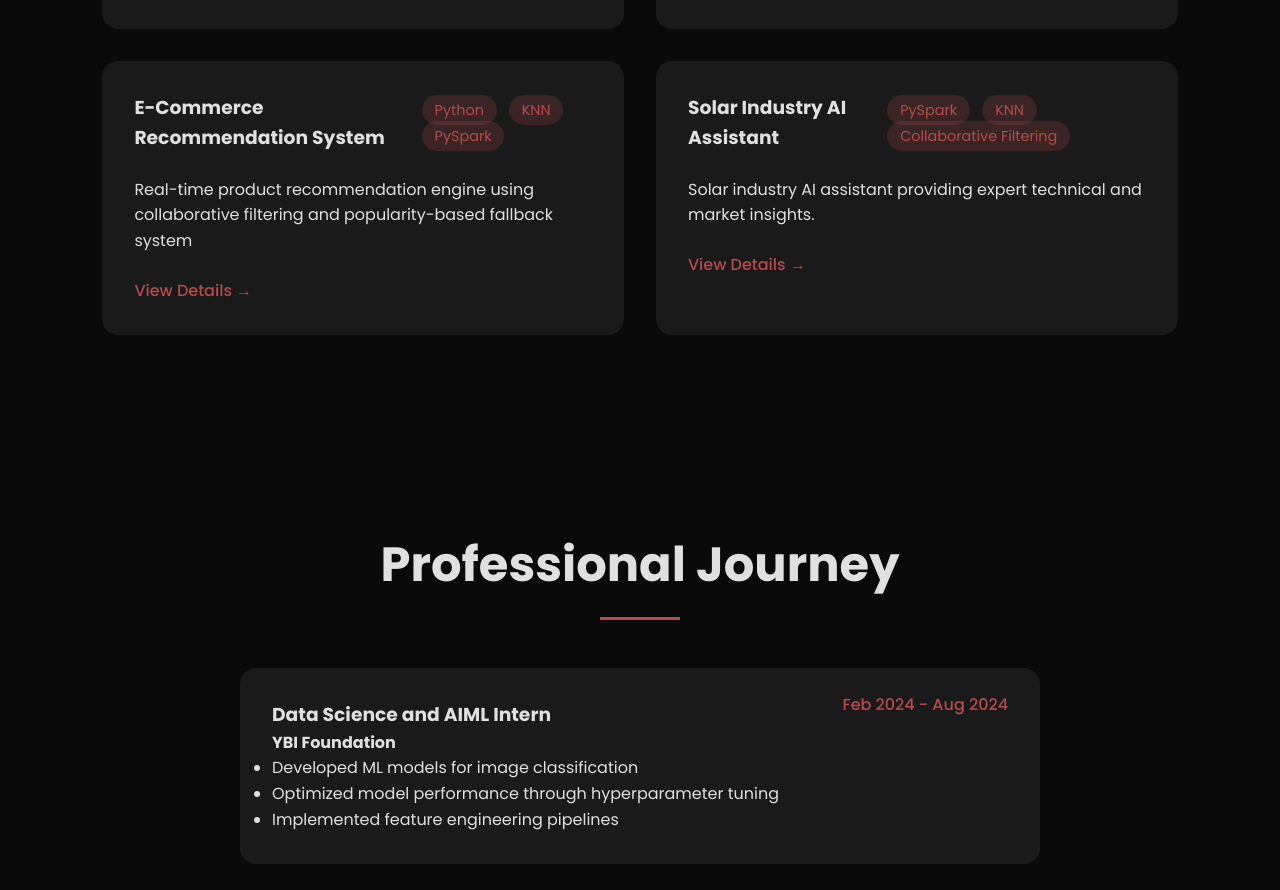
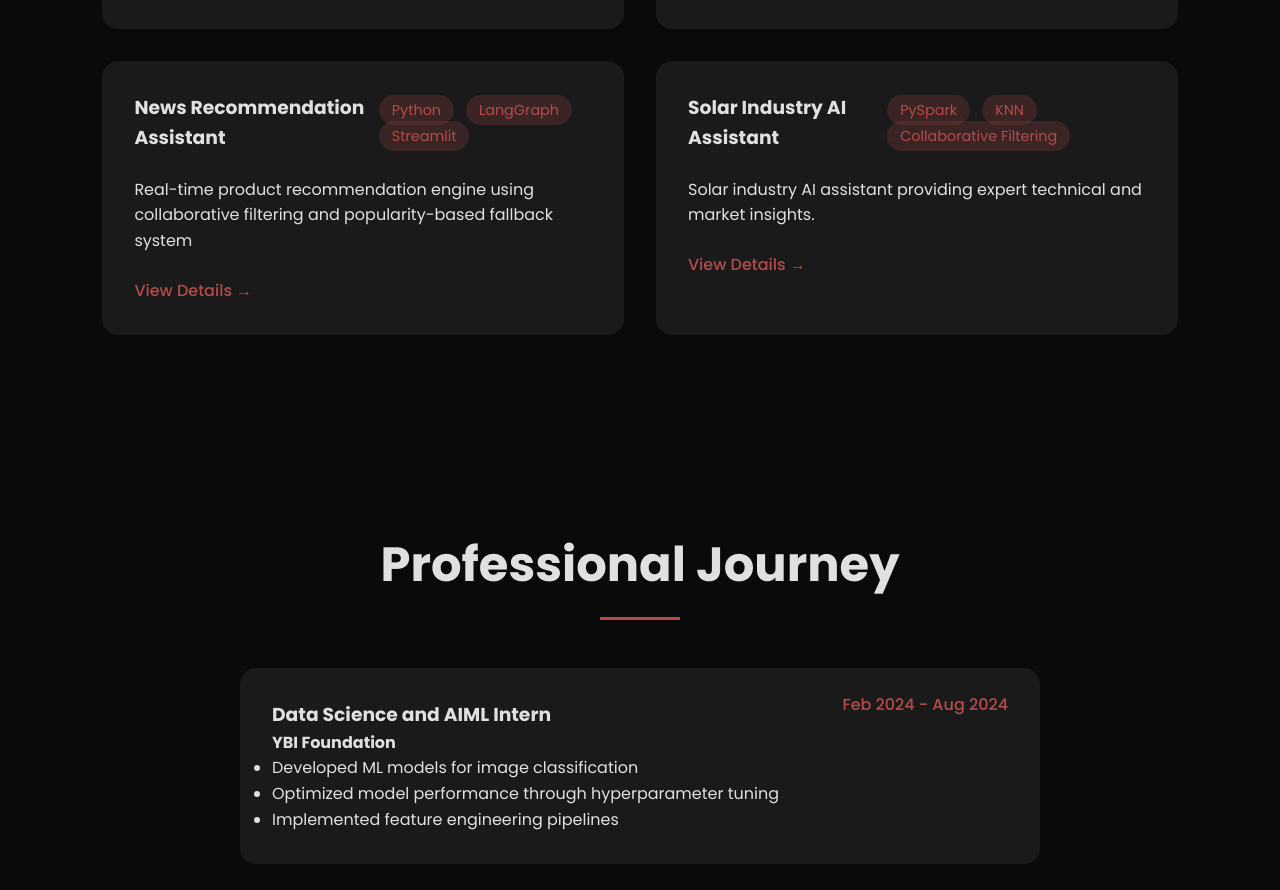
Before and after one commit to MULAKALASIVARAMAKRISHNA/Portfolio_Website, a plain HTML site: page index.html in a window 1280 px wide. Shown: the part 2303-3193 px from the top of the page. Drawn offline with Linux system fonts and the light colour scheme.

Commit message:
Update index.html

```diff
--- a/index.html
+++ b/index.html
@@ -131,11 +131,11 @@
 
             <div class="project-card">
                 <div class="project-header">
-                    <h3>E-Commerce Recommendation System</h3>
+                    <h3>News Recommendation Assistant</h3>
                     <div class="tech-stack">
                         <span>Python</span>
-                        <span>KNN</span>
-                        <span>PySpark</span>
+                        <span>LangGraph</span>
+                        <span>Streamlit</span>
                     </div>
                 </div>
                 <p>Real-time product recommendation engine using collaborative filtering and popularity-based fallback system</p>
@@ -152,7 +152,7 @@
                     </div>
                 </div>
                 <p>Solar industry AI assistant providing expert technical and market insights.</p>
-                <a href="https://github.com/MULAKALASIVARAMAKRISHNA/Solar-Industry-AI-Assistant" class="project-link" target="_blank">View Details →</a>
+                <a href="https://github.com/MULAKALASIVARAMAKRISHNA/news_agent" class="project-link" target="_blank">View Details →</a>
             </div>
         </div>
     </section>
```
